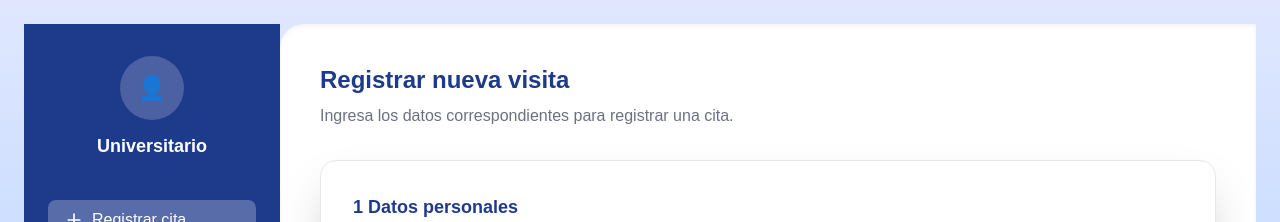
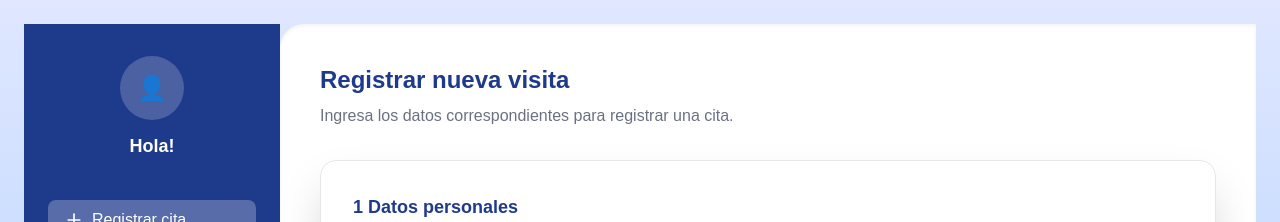
Before and after one commit to LuisCruzA/Gestion-de-visitas-externas-ULSA, a Next.js app: page /Gestion/registro in a window 1280 px wide. Shown: the top 222 px of the page. Built offline with nearby package versions, Linux system fonts and the light colour scheme.

Commit message:
registro citas conectado con el admin

```diff
--- a/src/app/Gestion/consultas/page.tsx
+++ b/src/app/Gestion/consultas/page.tsx
@@ -67,7 +67,7 @@ export default function ConsultasPage() {
               👤
             </div>
             <p className="mt-3 font-semibold text-lg text-white">
-              {isAdmin ? "Guardia" : "Universitario"}
+              Hola! {nombre}
             </p>
           </div>
           <nav className="flex flex-col gap-4">
--- a/src/app/components/sidebar.tsx
+++ b/src/app/components/sidebar.tsx
@@ -1,6 +1,6 @@
 "use client";
 
-import { ChangeEvent, useState } from "react";
+import { ChangeEvent, useEffect, useState } from "react";
 import { useRouter } from "next/navigation";
 import { FiLogOut, FiList, FiPlus } from "react-icons/fi";
 import { motion, AnimatePresence } from "framer-motion";
@@ -419,10 +419,24 @@ function Sidebar({
     handleSubmit,
   } = useFormLogic();
 
+  const [idAdmin, setIdAdmin] = useState<number | null>(null);
+  const [nombre, setNombre] = useState("");
+
+  useEffect(() => {
+    const id = sessionStorage.getItem("id");
+    if (id) {
+      setIdAdmin(Number(id));
+    }
+    const savedName = sessionStorage.getItem("nombre");
+    if (savedName) {
+      setNombre(savedName);
+    }
+  }, []);
+
   const enviarCita = async () => {
     const data = {
       fecha: form.fechaVisita,
-      adminId: 1, // Mockeamos el adminId como 1 por ahora
+      adminId: idAdmin, // Mockeamos el adminId como 1 por ahora
       visitante: {
         nombre: form.nombre,
         genero: form.genero,
@@ -521,7 +535,7 @@ function Sidebar({
               👤
             </div>
             <p className="mt-3 font-semibold text-lg">
-              {isAdmin ? "Guardia" : "Universitario"}
+              Hola! {nombre}
             </p>
           </div>
           <nav className="flex flex-col gap-4">
--- a/src/app/login/page.tsx
+++ b/src/app/login/page.tsx
@@ -51,6 +51,9 @@ export default function LoginPage() {
         const rol = data.admin.esSuperadmin ? "superadmin" : "admin";
         sessionStorage.setItem("rol", rol);
         sessionStorage.setItem("nombre", data.admin.nombre);
+        sessionStorage.setItem("correo", data.admin.correo);
+        sessionStorage.setItem("id", data.admin.id_admin);
+        sessionStorage.setItem("area", data.admin.areaAdmin);
 
       // ✅ Redirigir correctamente a /Gestion (pantalla de bienvenida)
       router.push(`/Gestion?rol=${rol}`);
```
